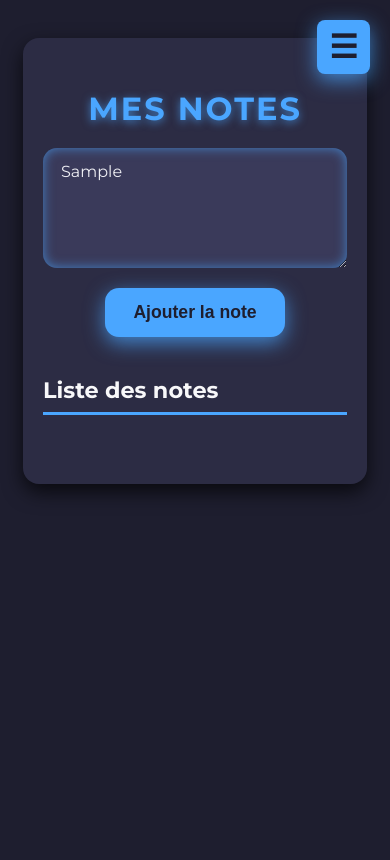
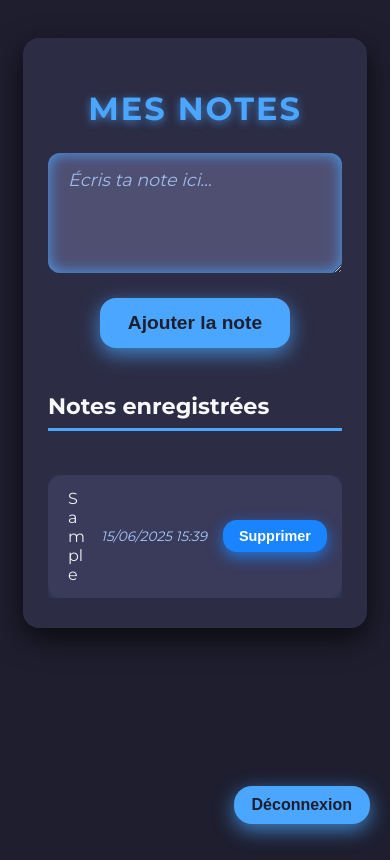
Before and after one commit to LouisFoucher/Posterioris, a plain HTML site: page index.html in a window 390 px wide. Both pictures are taken after typing "Sample" into the empty fields and a click on the button "Ajouter la note". Drawn offline with Linux system fonts and the light colour scheme.

Commit message:
Add files via upload

```diff
--- a/index.html
+++ b/index.html
@@ -4,64 +4,78 @@
   <meta charset="UTF-8" />
   <meta name="viewport" content="width=device-width, initial-scale=1" />
   <title>Notes</title>
-
-  <!-- CSS desktop uniquement sur écrans larges -->
   <link rel="stylesheet" href="style-desktop.css" media="screen and (min-width: 601px)" />
-
-  <!-- CSS mobile uniquement sur écrans étroits -->
   <link rel="stylesheet" href="style-mobile.css" media="screen and (max-width: 600px)" />
 </head>
 <body>
+  <button id="logoutBtn">Déconnexion</button>
+  <button id="hamburgerBtn" aria-label="Menu" style="display:none;">☰</button>
 
-  <!-- Bouton déconnexion visible uniquement desktop -->
-  <button id="logoutBtn">Déconnexion</button>
-
-  <!-- Bouton hamburger visible uniquement mobile -->
-  <button id="hamburgerBtn" aria-label="Menu">&#9776;</button>
-
-  <!-- Menu mobile caché par défaut -->
-  <nav id="mobileMenu" aria-hidden="true" role="menu">
-    <ul>
-      <li><button id="logoutMobileBtn" role="menuitem">Déconnexion</button></li>
-      <!-- Ici tu peux ajouter d'autres liens/menu -->
-    </ul>
-  </nav>
-
-  <main class="container" role="main">
-    <h1>Mes notes</h1>
+  <div class="container">
+    <h1>Mes Notes</h1>
 
     <textarea id="noteInput" placeholder="Écris ta note ici..."></textarea>
     <button id="addNoteBtn">Ajouter la note</button>
 
-    <h2>Liste des notes</h2>
-    <ul id="notesList">
-      <!-- Les notes apparaîtront ici -->
-    </ul>
-  </main>
+    <h2>Notes enregistrées</h2>
+    <ul id="notesList"></ul>
+  </div>
 
   <script>
-    // Gestion du menu hamburger mobile
-    const hamburgerBtn = document.getElementById('hamburgerBtn');
-    const mobileMenu = document.getElementById('mobileMenu');
+    const noteInput = document.getElementById('noteInput');
+    const addNoteBtn = document.getElementById('addNoteBtn');
+    const notesList = document.getElementById('notesList');
 
-    hamburgerBtn.addEventListener('click', () => {
-      const isOpen = mobileMenu.style.display === 'block';
-      mobileMenu.style.display = isOpen ? 'none' : 'block';
-      mobileMenu.setAttribute('aria-hidden', isOpen);
+    // Fonction pour formater la date
+    function formatDate(date) {
+      return date.toLocaleDateString('fr-FR', {
+        day: '2-digit',
+        month: '2-digit',
+        year: 'numeric',
+        hour: '2-digit',
+        minute: '2-digit',
+      });
+    }
+
+    // Fonction pour ajouter une note dans la liste
+    function addNote(text) {
+      if (!text.trim()) return;
+
+      const li = document.createElement('li');
+
+      const noteText = document.createElement('div');
+      noteText.className = 'note-text';
+      noteText.textContent = text;
+
+      const noteDate = document.createElement('div');
+      noteDate.className = 'note-date';
+      noteDate.textContent = formatDate(new Date());
+
+      const deleteBtn = document.createElement('button');
+      deleteBtn.className = 'delete-btn';
+      deleteBtn.textContent = 'Supprimer';
+      deleteBtn.onclick = () => {
+        notesList.removeChild(li);
+      };
+
+      li.appendChild(noteText);
+      li.appendChild(noteDate);
+      li.appendChild(deleteBtn);
+
+      notesList.prepend(li);
+    }
+
+    addNoteBtn.addEventListener('click', () => {
+      addNote(noteInput.value);
+      noteInput.value = '';
+      noteInput.focus();
     });
 
-    // Exemple de gestion du bouton déconnexion mobile
-    const logoutMobileBtn = document.getElementById('logoutMobileBtn');
-    logoutMobileBtn.addEventListener('click', () => {
-      alert('Déconnexion mobile cliquée');
-      // Ajoute ta logique de déconnexion ici
-    });
-
-    // Exemple bouton déconnexion desktop
-    const logoutBtn = document.getElementById('logoutBtn');
-    logoutBtn.addEventListener('click', () => {
-      alert('Déconnexion desktop cliquée');
-      // Ajoute ta logique de déconnexion ici
+    // Optionnel: ajout avec Ctrl+Enter dans la textarea
+    noteInput.addEventListener('keydown', (e) => {
+      if (e.key === 'Enter' && e.ctrlKey) {
+        addNoteBtn.click();
+      }
     });
   </script>
 </body>
--- a/style-desktop.css
+++ b/style-desktop.css
@@ -199,12 +199,7 @@ li:hover {
   box-shadow: 0 8px 28px #1a84ffcc;
 }
 
-/* Bouton hamburger (mobile) caché sur desktop */
+/* Bouton hamburger (mobile) caché desktop */
 #hamburgerBtn {
   display: none;
 }
-
-/* Menu mobile caché par défaut */
-#mobileMenu {
-  display: none;
-}
--- a/style-mobile.css
+++ b/style-mobile.css
@@ -1,6 +1,6 @@
 @import url('https://fonts.googleapis.com/css2?family=Montserrat:wght@400;700&display=swap');
 
-/* Box sizing global */
+/* Box sizing global pour éviter les débordements */
 *, *::before, *::after {
   box-sizing: border-box;
 }
@@ -20,12 +20,12 @@ body {
   background: #2c2c44;
   max-width: 100%;
   width: 100%;
-  padding: 30px 20px;
+  padding: 30px 25px;
   border-radius: 16px;
-  box-shadow: 0 8px 20px rgba(0, 0, 0, 0.7);
+  box-shadow: 0 10px 30px rgba(0, 0, 0, 0.7);
   display: flex;
   flex-direction: column;
-  gap: 20px;
+  gap: 25px;
 }
 
 h1 {
@@ -44,9 +44,9 @@ textarea {
   width: 100%;
   box-sizing: border-box;
   min-height: 120px;
-  padding: 14px 18px;
-  font-size: 1rem;
-  border-radius: 14px;
+  padding: 16px 20px;
+  font-size: 1.1rem;
+  border-radius: 12px;
   border: none;
   background: #3a3a5a;
   color: #f0f0f5;
@@ -71,10 +71,10 @@ button {
   background-color: #4aa6ff;
   color: #1e1e2f;
   font-weight: 700;
-  font-size: 1.1rem;
+  font-size: 1.2rem;
   padding: 14px 28px;
   border: none;
-  border-radius: 14px;
+  border-radius: 16px;
   cursor: pointer;
   align-self: center;
   box-shadow: 0 6px 20px #4aa6ffbb;
@@ -159,11 +159,11 @@ li:hover {
   background-color: #1a84ff;
   color: white;
   border: none;
-  border-radius: 12px;
+  border-radius: 14px;
   padding: 8px 16px;
   cursor: pointer;
   font-weight: 700;
-  font-size: 0.85rem;
+  font-size: 0.9rem;
   transition: background-color 0.3s ease, box-shadow 0.3s ease;
   margin-left: 16px;
   box-shadow: 0 5px 15px #1a84ffcc;
@@ -175,76 +175,49 @@ li:hover {
   box-shadow: 0 7px 22px #0d5fcccc;
 }
 
-/* Bouton déconnexion remplacé par bouton hamburger (mobile) */
+/* Bouton déconnexion (mobile) : affiché, plus petit et en bas */
 #logoutBtn {
-  display: none;
+  position: fixed;
+  bottom: 20px;
+  right: 20px;
+  background-color: #4aa6ff;
+  color: #1e1e2f;
+  font-weight: 700;
+  font-size: 1rem;
+  padding: 10px 18px;
+  border: none;
+  border-radius: 18px;
+  cursor: pointer;
+  box-shadow: 0 6px 20px #4aa6ffbb;
+  user-select: none;
+  transition: background-color 0.3s ease, box-shadow 0.3s ease;
+  z-index: 1000;
 }
 
-/* Bouton hamburger (mobile) */
+#logoutBtn:hover {
+  background-color: #1a84ff;
+  box-shadow: 0 8px 28px #1a84ffcc;
+}
+
+/* Bouton hamburger (mobile) affiché */
 #hamburgerBtn {
   display: block;
   position: fixed;
-  top: 20px;
-  right: 20px;
-  background-color: #4aa6ff;
-  color: #1e1e2f;
-  font-size: 2rem;
+  top: 18px;
+  left: 18px;
+  width: 36px;
+  height: 36px;
+  background: #4aa6ff;
+  border-radius: 12px;
   border: none;
-  border-radius: 8px;
-  padding: 8px 12px;
   cursor: pointer;
   box-shadow: 0 6px 20px #4aa6ffbb;
   user-select: none;
-  z-index: 1100;
   transition: background-color 0.3s ease, box-shadow 0.3s ease;
+  z-index: 1001;
 }
 
 #hamburgerBtn:hover {
   background-color: #1a84ff;
   box-shadow: 0 8px 28px #1a84ffcc;
 }
-
-/* Menu mobile caché par défaut */
-#mobileMenu {
-  position: fixed;
-  top: 60px;
-  right: 20px;
-  background-color: #2c2c44;
-  border-radius: 12px;
-  box-shadow: 0 8px 30px rgba(0, 0, 0, 0.8);
-  padding: 15px 20px;
-  z-index: 1050;
-  display: none;
-  min-width: 140px;
-}
-
-#mobileMenu ul {
-  list-style: none;
-  margin: 0;
-  padding: 0;
-}
-
-#mobileMenu li {
-  margin: 0;
-  padding: 0;
-}
-
-#mobileMenu button {
-  all: unset;
-  color: #4aa6ff;
-  font-weight: 700;
-  font-size: 1.2rem;
-  cursor: pointer;
-  display: block;
-  width: 100%;
-  padding: 8px 0;
-  user-select: none;
-  text-align: center;
-  border-radius: 8px;
-  transition: background-color 0.3s ease;
-}
-
-#mobileMenu button:hover {
-  background-color: #1a84ff;
-  color: #fff;
-}
```
